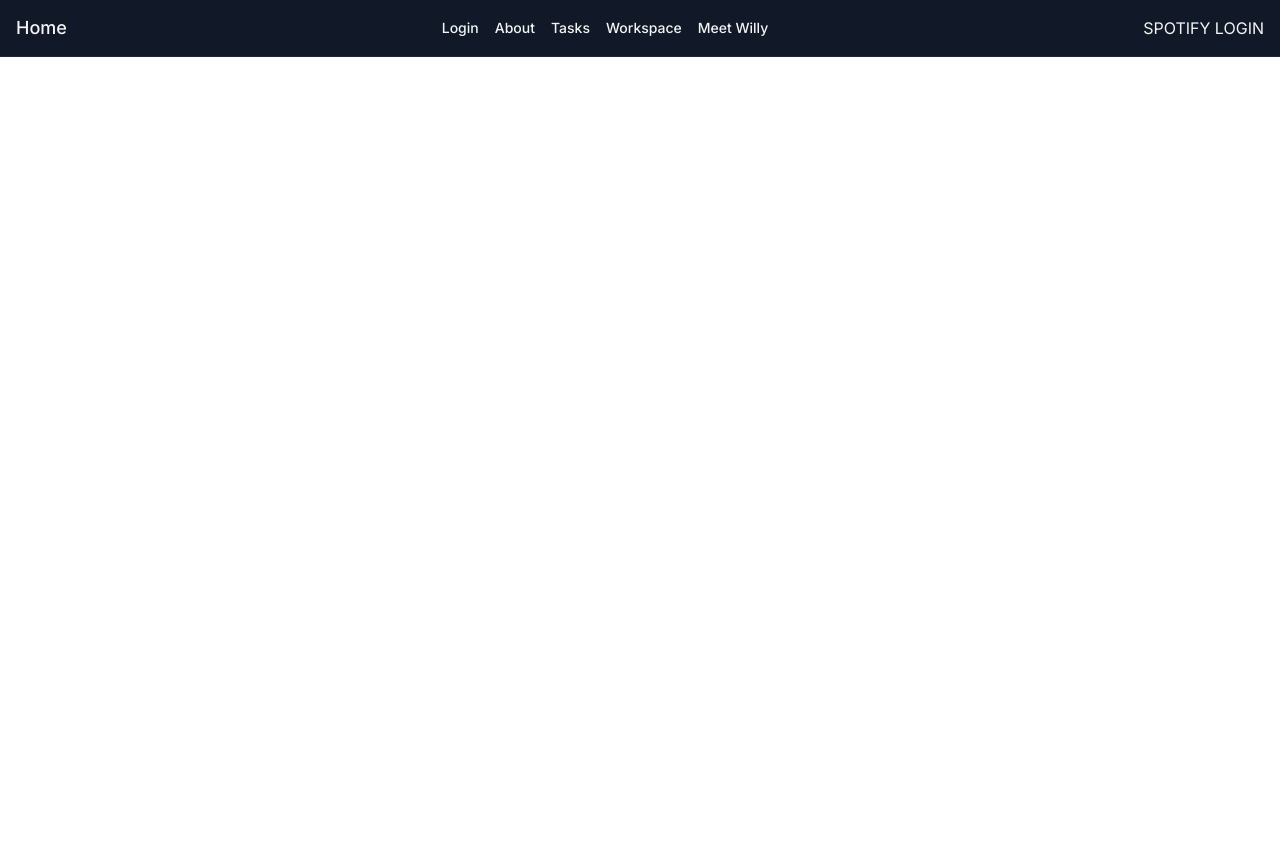
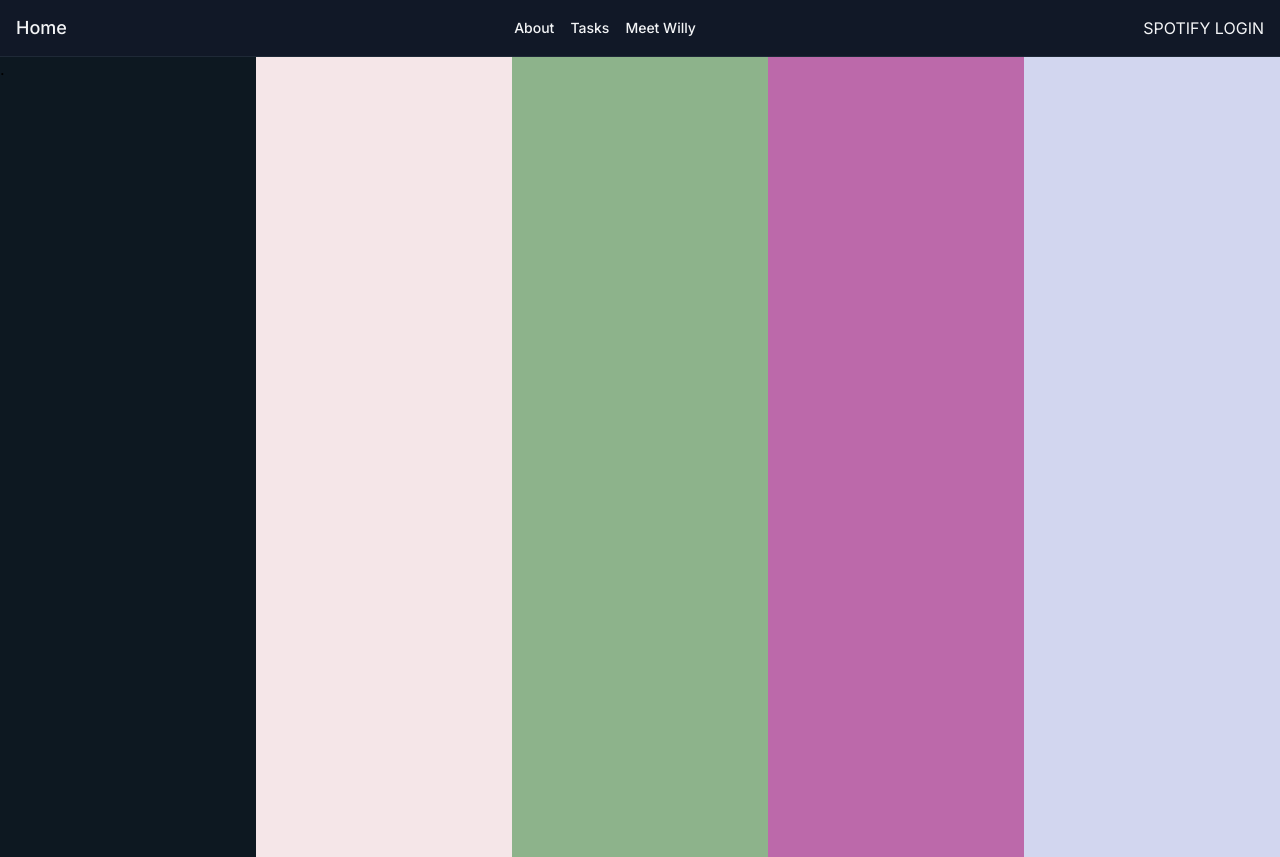
Before and after one commit to juliettepark/work-wave, a Next.js app: page / in a window 1280 px wide. Before the commit the page ends 800 px from the top, so only its background shows below. Built offline with nearby package versions, Linux system fonts and the light colour scheme.

Commit message:
Changed Background

```diff
--- a/app/page.js
+++ b/app/page.js
@@ -4,6 +4,14 @@ export default function Home() {
   return (
     <div>
       <Navbar/>
+    <div className='grid grid-cols-5'>
+      <div className='bg-spotify-black h-screen'>.</div>
+      <div className='bg-spotify-pink'></div>
+      <div className='bg-spotify-green'></div>
+      <div className='bg-spotify-purple'></div>
+      <div className='bg-spotify-blue'></div>
+    </div>
+    <div></div>
     </div>
   )
 }
@@ -19,16 +27,10 @@ function Navbar() {
         <a href="/" className='font-medium text-lg md:hover:underline'>Home</a>
         <ul className='flex items-center justify-end space-x-4 text-sm font-medium'>
           <li className='md:hover:underline'>
-            <a href="/login.js">Login</a>
-          </li>
-          <li className='md:hover:underline'>
             <a href="/about.js">About</a>
           </li>
           <li className='md:hover:underline'>
             <a href="/task.js">Tasks</a>
-          </li>
-          <li className='md:hover:underline'>
-            <a href="/workspace.js">Workspace</a>
           </li>
           <li className='md:hover:underline'>
             <a href="/meetwilly.js">Meet Willy</a>
--- a/tailwind.config.js
+++ b/tailwind.config.js
@@ -6,7 +6,15 @@ module.exports = {
     './app/**/*.{js,ts,jsx,tsx,mdx}',
   ],
   theme: {
-    extend: {},
+    extend: {
+      colors: {
+        'spotify-black': '#0D1821',
+        'spotify-pink': '#F5E6E8',
+        'spotify-green': '#8DB38B',
+        'spotify-purple': '#BC69AA',
+        'spotify-blue': '#D2D6EF',
+      }
+    },
   },
   plugins: [],
 }
```
